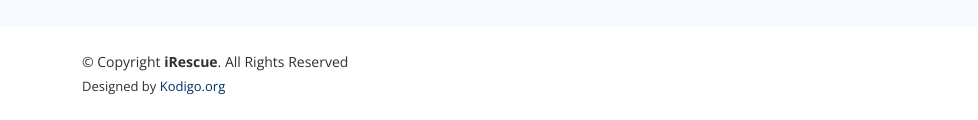
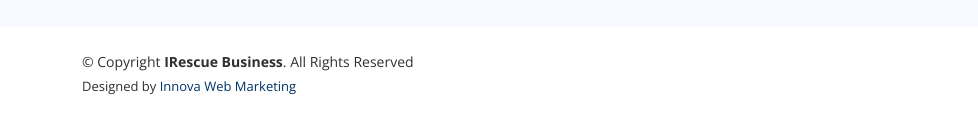
Before and after one commit to ramonsolis11/IRESCUE, a plain HTML site: page index.html in a window 1280 px wide. Shown: the part 8891-9011 px from the top of the page, 0-978 px from the left. Drawn offline with nearby package versions, Linux system fonts and the light colour scheme.

Commit message:
Update copyright and credits in index.html

```diff
--- a/index.html
+++ b/index.html
@@ -735,10 +735,10 @@
 
       <div class="me-lg-auto text-center text-lg-start">
         <div class="copyright">
-          &copy; Copyright <strong><span>iRescue</span></strong>. All Rights Reserved
+          &copy; Copyright <strong><span>IRescue Business</span></strong>. All Rights Reserved
         </div>
         <div class="credits">
-          Designed by <a href="https://kodigo.org/">Kodigo.org</a>
+          Designed by <a href="#">Innova Web Marketing</a>
         </div>
       </div>
       <div class="social-links text-center text-lg-right pt-3 pt-lg-0">
```
